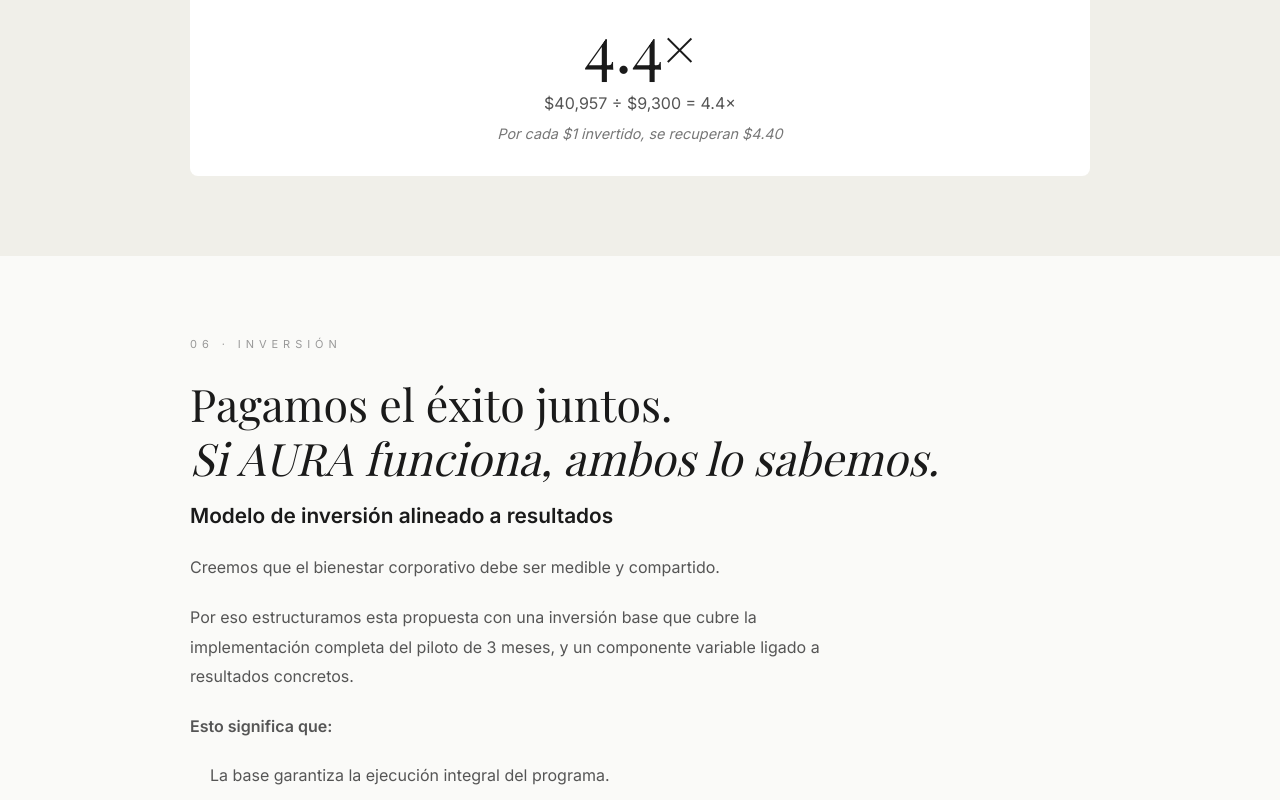
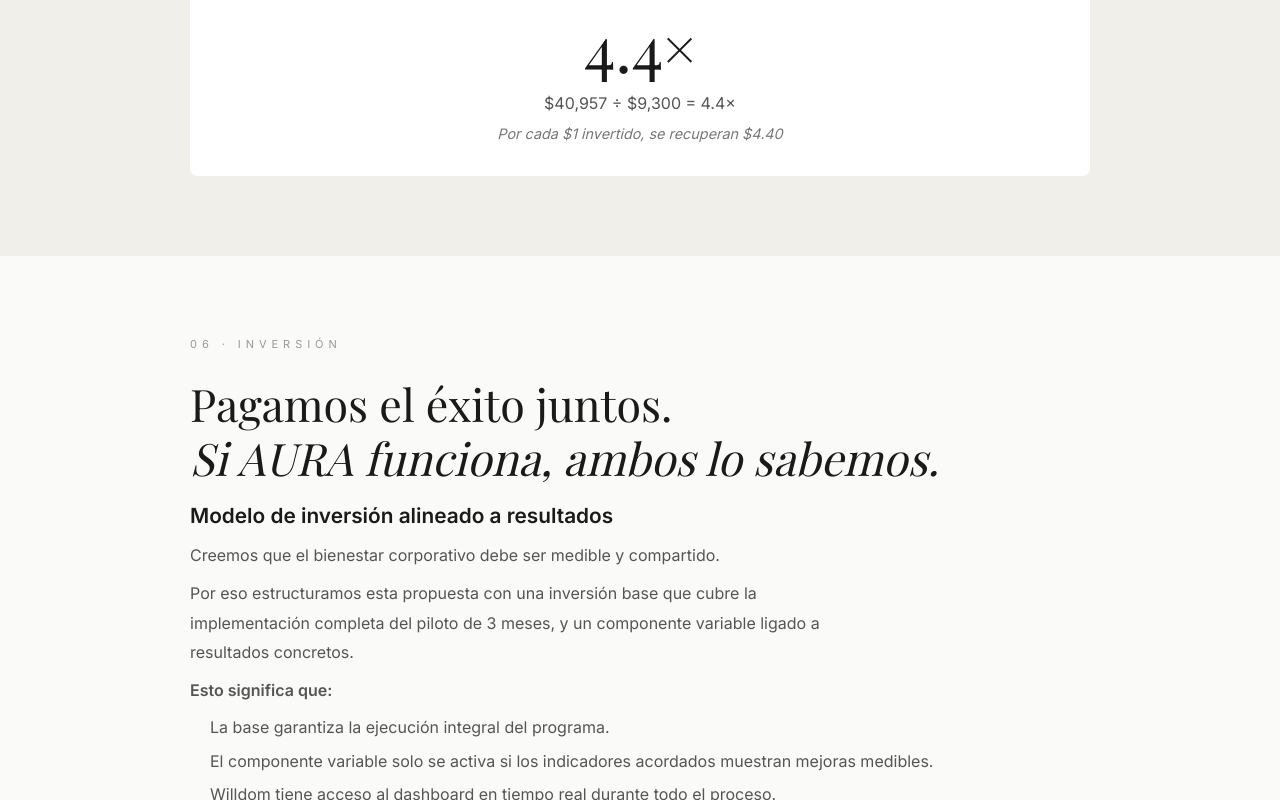
Before and after one commit to oscarxavieryoga-lang/v0-aura-proposal-website, a Next.js app: page / in a window 1280 px wide. Shown: the part 11200-12000 px from the top of the page. Built offline with nearby package versions, Linux system fonts and the light colour scheme; a web font is replaced by a local one.

Commit message:
Update page.tsx

```diff
--- a/app/page.tsx
+++ b/app/page.tsx
@@ -816,35 +816,35 @@ export default function Page() {
               <em>Si AURA funciona, ambos lo sabemos.</em>
             </h2>
 
-            <h3 style={{ fontFamily: G, fontSize: "clamp(1.1rem,1.8vw,1.3rem)", fontWeight: 600, color: "#1a1a1a", marginBottom: "24px", lineHeight: 1.3 }}>
+            <h3 style={{ fontFamily: G, fontSize: "clamp(1.1rem,1.8vw,1.3rem)", fontWeight: 600, color: "#1a1a1a", marginBottom: "12px", lineHeight: 1.3 }}>
               Modelo de inversión alineado a resultados
             </h3>
 
-            <p style={{ fontFamily: G, fontSize: "1rem", color: "#555", lineHeight: 1.85, maxWidth: "680px", marginBottom: "20px" }}>
+            <p style={{ fontFamily: G, fontSize: "1rem", color: "#555", lineHeight: 1.85, maxWidth: "680px", marginBottom: "8px" }}>
               Creemos que el bienestar corporativo debe ser medible y compartido.
             </p>
 
-            <p style={{ fontFamily: G, fontSize: "1rem", color: "#555", lineHeight: 1.85, maxWidth: "680px", marginBottom: "20px" }}>
+            <p style={{ fontFamily: G, fontSize: "1rem", color: "#555", lineHeight: 1.85, maxWidth: "680px", marginBottom: "8px" }}>
               Por eso estructuramos esta propuesta con una inversión base que cubre la implementación completa del piloto de 3 meses, y un componente variable ligado a resultados concretos.
             </p>
 
-            <p style={{ fontFamily: G, fontSize: "1rem", color: "#555", lineHeight: 1.85, maxWidth: "680px", marginBottom: "20px", fontWeight: 600 }}>
+            <p style={{ fontFamily: G, fontSize: "1rem", color: "#555", lineHeight: 1.85, maxWidth: "680px", marginBottom: "8px", fontWeight: 600 }}>
               Esto significa que:
             </p>
 
-            <ul style={{ marginBottom: "20px", paddingLeft: "20px" }}>
-              <li style={{ fontFamily: G, fontSize: "1rem", color: "#555", lineHeight: 1.85, marginBottom: "12px" }}>
+            <ul style={{ marginBottom: "8px", paddingLeft: "20px" }}>
+              <li style={{ fontFamily: G, fontSize: "1rem", color: "#555", lineHeight: 1.85, marginBottom: "4px" }}>
                 La base garantiza la ejecución integral del programa.
               </li>
-              <li style={{ fontFamily: G, fontSize: "1rem", color: "#555", lineHeight: 1.85, marginBottom: "12px" }}>
+              <li style={{ fontFamily: G, fontSize: "1rem", color: "#555", lineHeight: 1.85, marginBottom: "4px" }}>
                 El componente variable solo se activa si los indicadores acordados muestran mejoras medibles.
               </li>
-              <li style={{ fontFamily: G, fontSize: "1rem", color: "#555", lineHeight: 1.85, marginBottom: "12px" }}>
+              <li style={{ fontFamily: G, fontSize: "1rem", color: "#555", lineHeight: 1.85, marginBottom: "4px" }}>
                 Willdom tiene acceso al dashboard en tiempo real durante todo el proceso.
               </li>
             </ul>
 
-            <p style={{ fontFamily: G, fontSize: "1rem", color: "#555", lineHeight: 1.85, maxWidth: "680px", marginBottom: "20px", fontWeight: 600 }}>
+            <p style={{ fontFamily: G, fontSize: "1rem", color: "#555", lineHeight: 1.85, maxWidth: "680px", marginBottom: "8px", fontWeight: 600 }}>
               De esta manera, alineamos incentivos:
             </p>
 
```
